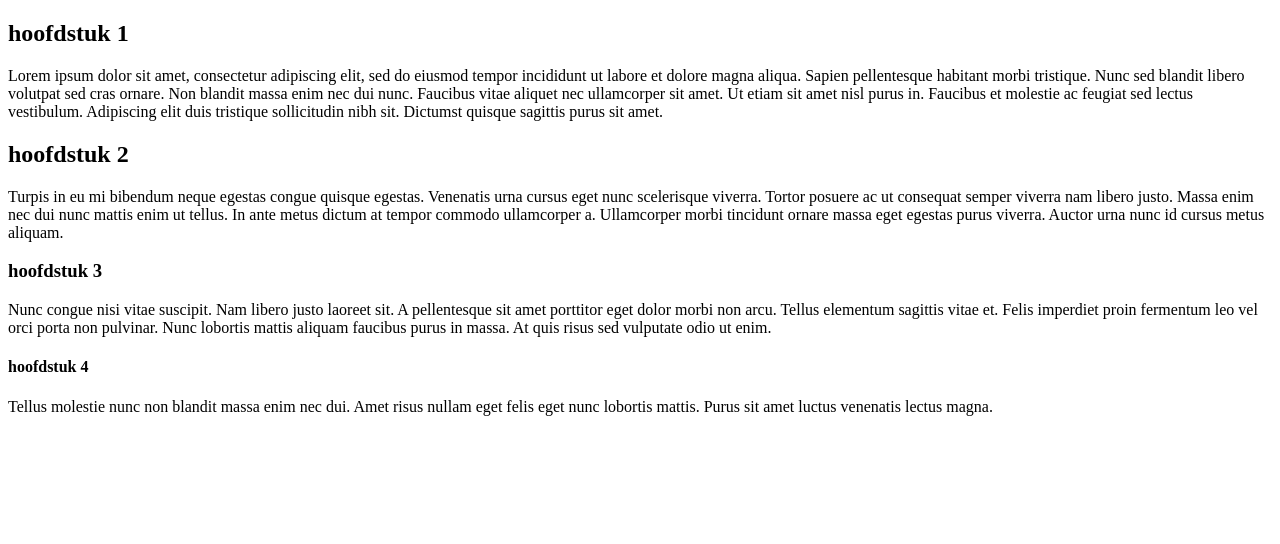
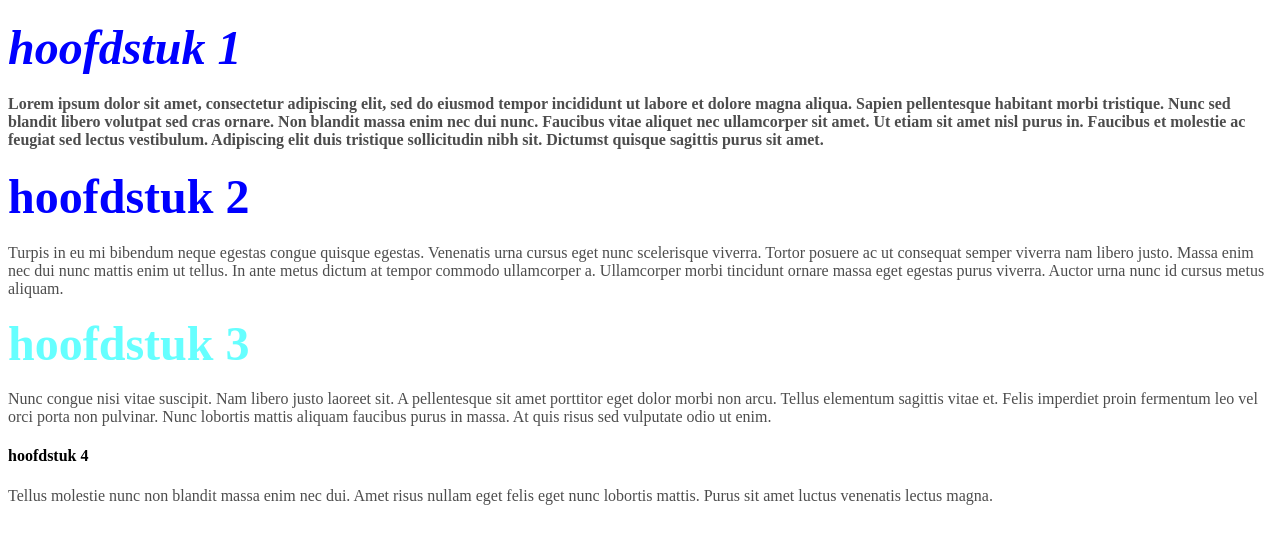
Before and after one commit to Beau19/https---github.com-Beau19-p1-html-cssz, a plain HTML site: page opdracht_4.1/index2.html in a window 1280 px wide. Drawn offline with Linux system fonts and the light colour scheme.

Commit message:
opdracht 4.1

```diff
--- a/opdracht_4.1/index2.html
+++ b/opdracht_4.1/index2.html
@@ -12,23 +12,23 @@
 </head>
 <body>
     <section>
-    <h1>hoofdstuk 1</h1>
-    <p>Lorem ipsum dolor sit amet, consectetur adipiscing elit, sed do eiusmod tempor incididunt ut labore et dolore magna aliqua. Sapien pellentesque habitant morbi tristique. Nunc sed blandit libero volutpat sed cras ornare. Non blandit massa enim nec dui nunc. Faucibus vitae aliquet nec ullamcorper sit amet. Ut etiam sit amet nisl purus in. Faucibus et molestie ac feugiat sed lectus vestibulum. Adipiscing elit duis tristique sollicitudin nibh sit. Dictumst quisque sagittis purus sit amet.</p>
+    <b><i><h1 style="color: blue"><font size="24">hoofdstuk 1</h1></i></b></font size>
+    <b><p style="color: #4D4D4D">Lorem ipsum dolor sit amet, consectetur adipiscing elit, sed do eiusmod tempor incididunt ut labore et dolore magna aliqua. Sapien pellentesque habitant morbi tristique. Nunc sed blandit libero volutpat sed cras ornare. Non blandit massa enim nec dui nunc. Faucibus vitae aliquet nec ullamcorper sit amet. Ut etiam sit amet nisl purus in. Faucibus et molestie ac feugiat sed lectus vestibulum. Adipiscing elit duis tristique sollicitudin nibh sit. Dictumst quisque sagittis purus sit amet.</p></b>
     </section>
 
     <section>
-        <h2>hoofdstuk 2</h2>
-        <p>Turpis in eu mi bibendum neque egestas congue quisque egestas. Venenatis urna cursus eget nunc scelerisque viverra. Tortor posuere ac ut consequat semper viverra nam libero justo. Massa enim nec dui nunc mattis enim ut tellus. In ante metus dictum at tempor commodo ullamcorper a. Ullamcorper morbi tincidunt ornare massa eget egestas purus viverra. Auctor urna nunc id cursus metus aliquam.</p>
+        <b><h2 style="color: #0000ff"><font size="20">hoofdstuk 2</h2></b></font size>
+        <p style="color: #4D4D4D">Turpis in eu mi bibendum neque egestas congue quisque egestas. Venenatis urna cursus eget nunc scelerisque viverra. Tortor posuere ac ut consequat semper viverra nam libero justo. Massa enim nec dui nunc mattis enim ut tellus. In ante metus dictum at tempor commodo ullamcorper a. Ullamcorper morbi tincidunt ornare massa eget egestas purus viverra. Auctor urna nunc id cursus metus aliquam.</p>
         </section>
 
         <section>
-            <h3>hoofdstuk 3</h3>
-            <p>Nunc congue nisi vitae suscipit. Nam libero justo laoreet sit. A pellentesque sit amet porttitor eget dolor morbi non arcu. Tellus elementum sagittis vitae et. Felis imperdiet proin fermentum leo vel orci porta non pulvinar. Nunc lobortis mattis aliquam faucibus purus in massa. At quis risus sed vulputate odio ut enim.</p>
+            <b><h3 style="color: #66ffff"><font size="16">hoofdstuk 3</h3></b></font size>
+            <p style="color: #4D4D4D">Nunc congue nisi vitae suscipit. Nam libero justo laoreet sit. A pellentesque sit amet porttitor eget dolor morbi non arcu. Tellus elementum sagittis vitae et. Felis imperdiet proin fermentum leo vel orci porta non pulvinar. Nunc lobortis mattis aliquam faucibus purus in massa. At quis risus sed vulputate odio ut enim.</p>
             </section>
 
             <section>
                 <h4>hoofdstuk 4</h4>
-                <p>Tellus molestie nunc non blandit massa enim nec dui. Amet risus nullam eget felis eget nunc lobortis mattis. Purus sit amet luctus venenatis lectus magna.</p>
+                <p style="color: #4D4D4D">Tellus molestie nunc non blandit massa enim nec dui. Amet risus nullam eget felis eget nunc lobortis mattis. Purus sit amet luctus venenatis lectus magna.</p>
                 </section>
 </body>
 </html>
--- a/opdracht_4.1/style-LaptopVanBeau.css
+++ /dev/null
@@ -1 +0,0 @@
-h1
```
Also changed, not shown: oefenen/index.html (+1 -1 lines), opdracht_2.1/index.html (+0 -1 lines), p1-javascript/index.html (added, +39 -0 lines), opdracht_4.1/style.css (line endings or trailing spaces), 1 other file.
